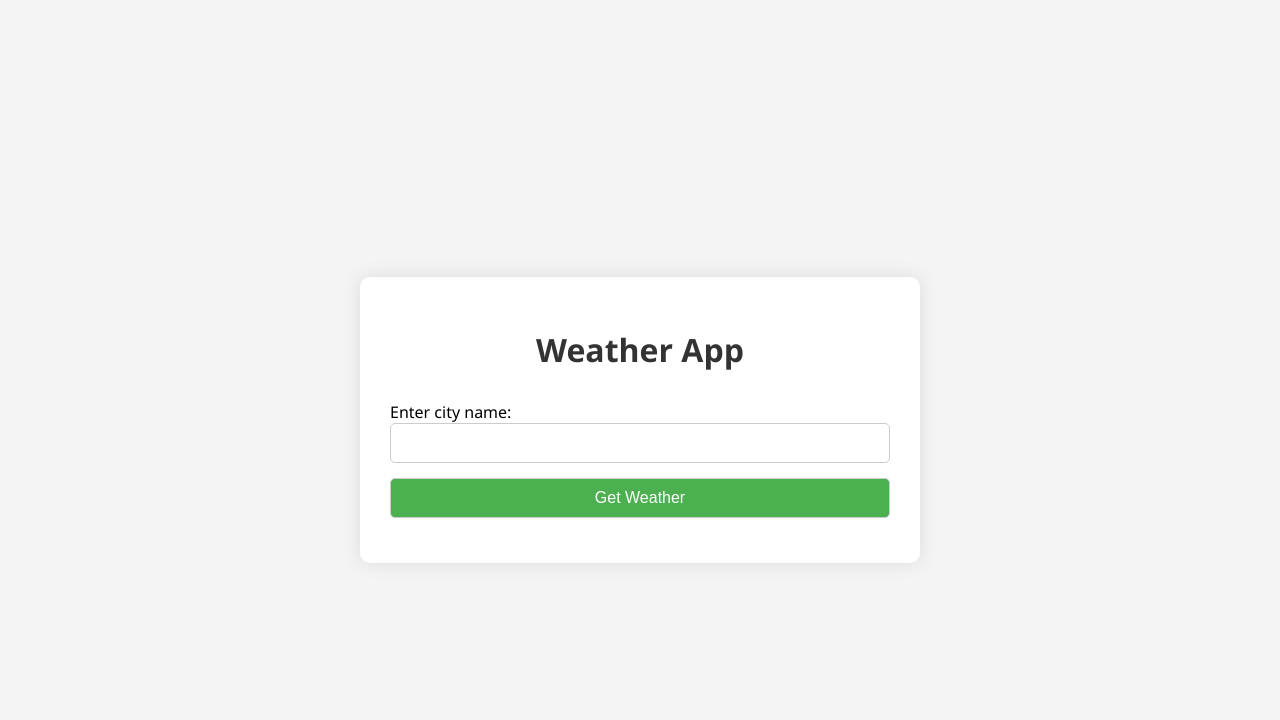
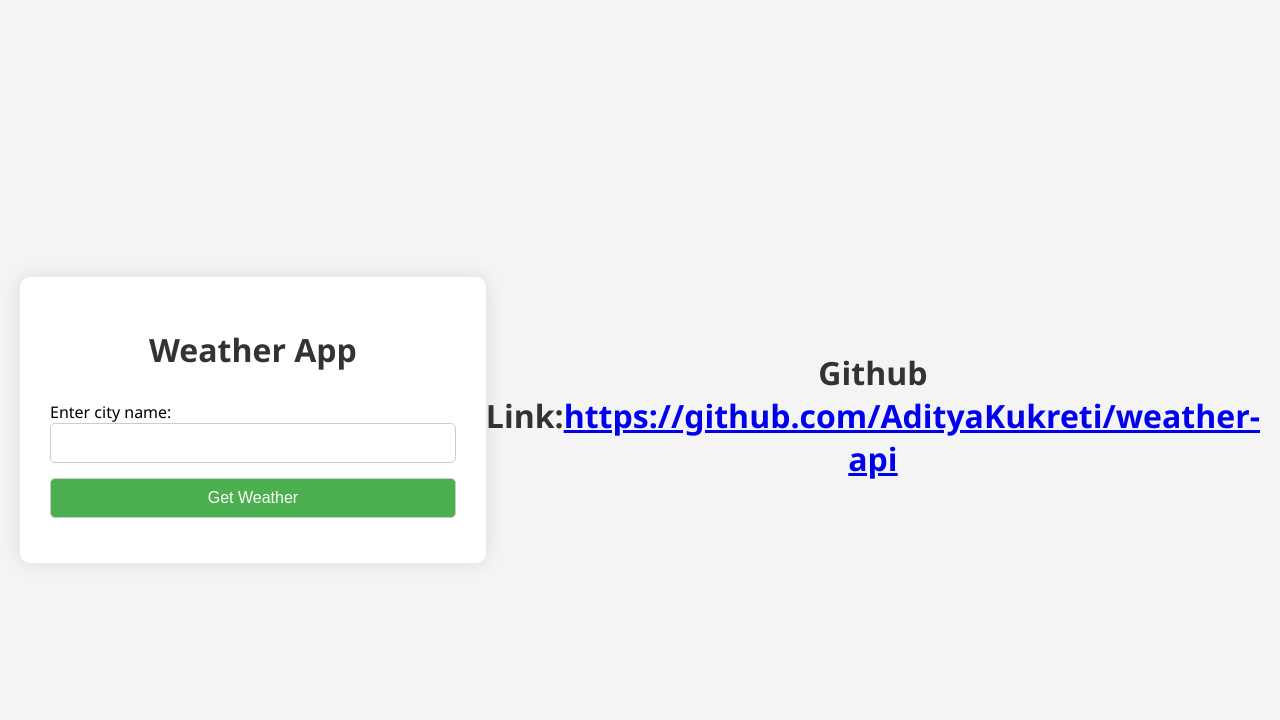
Before and after one commit to AdityaKukreti/weather-api, a Flask app: page / in a window 1280 px wide. Shown: the top 720 px of the page. Run offline with Flask 3, Linux system fonts and the light colour scheme.

Commit message:
Add files via upload

```diff
--- a/templates/index.html
+++ b/templates/index.html
@@ -100,5 +100,6 @@
         </div>
         {% endif %}
     </div>
+    <h1>Github Link:<a href="https://github.com/AdityaKukreti/weather-api">https://github.com/AdityaKukreti/weather-api</a></h1>
 </body>
 </html>
```
